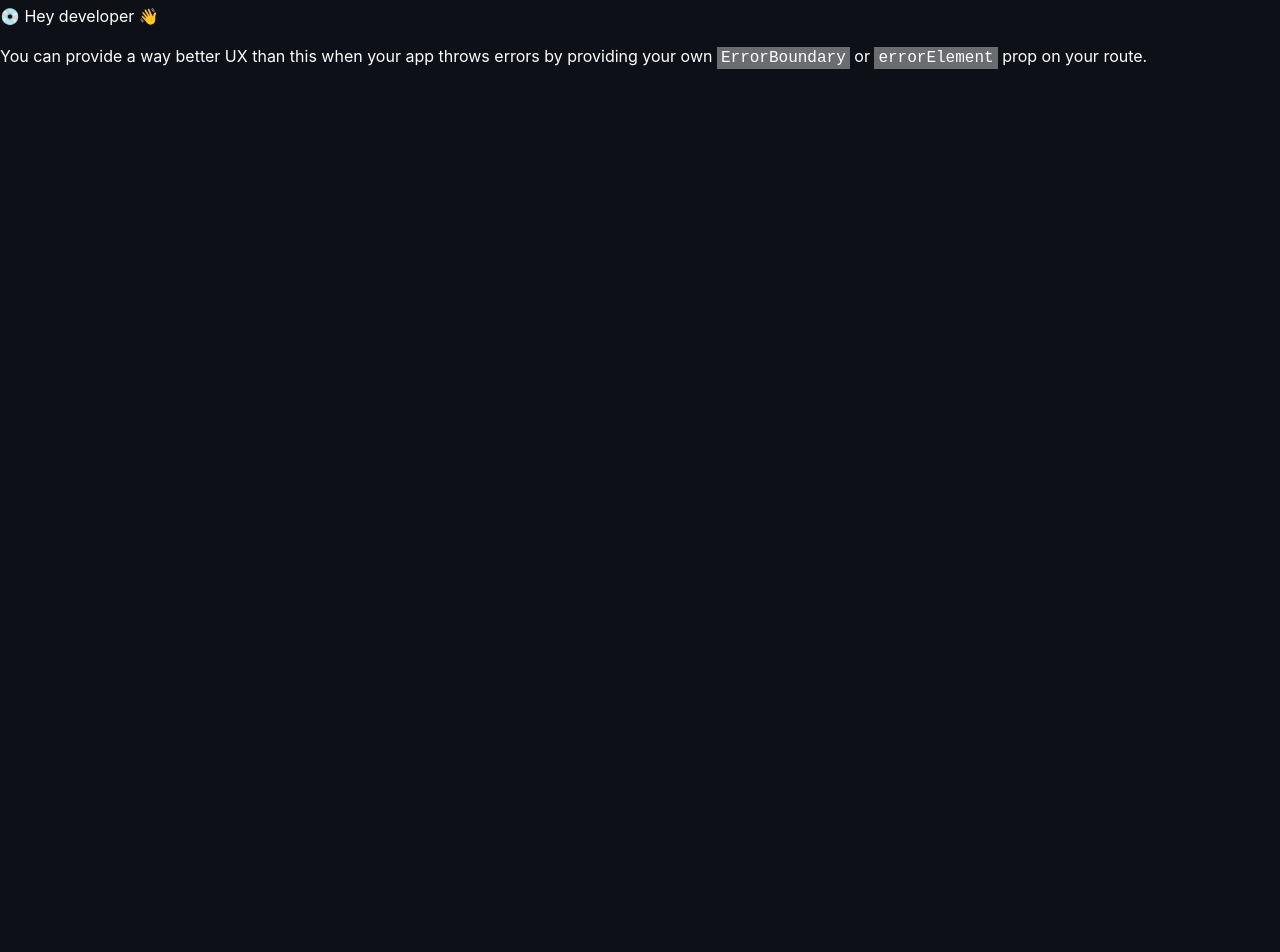
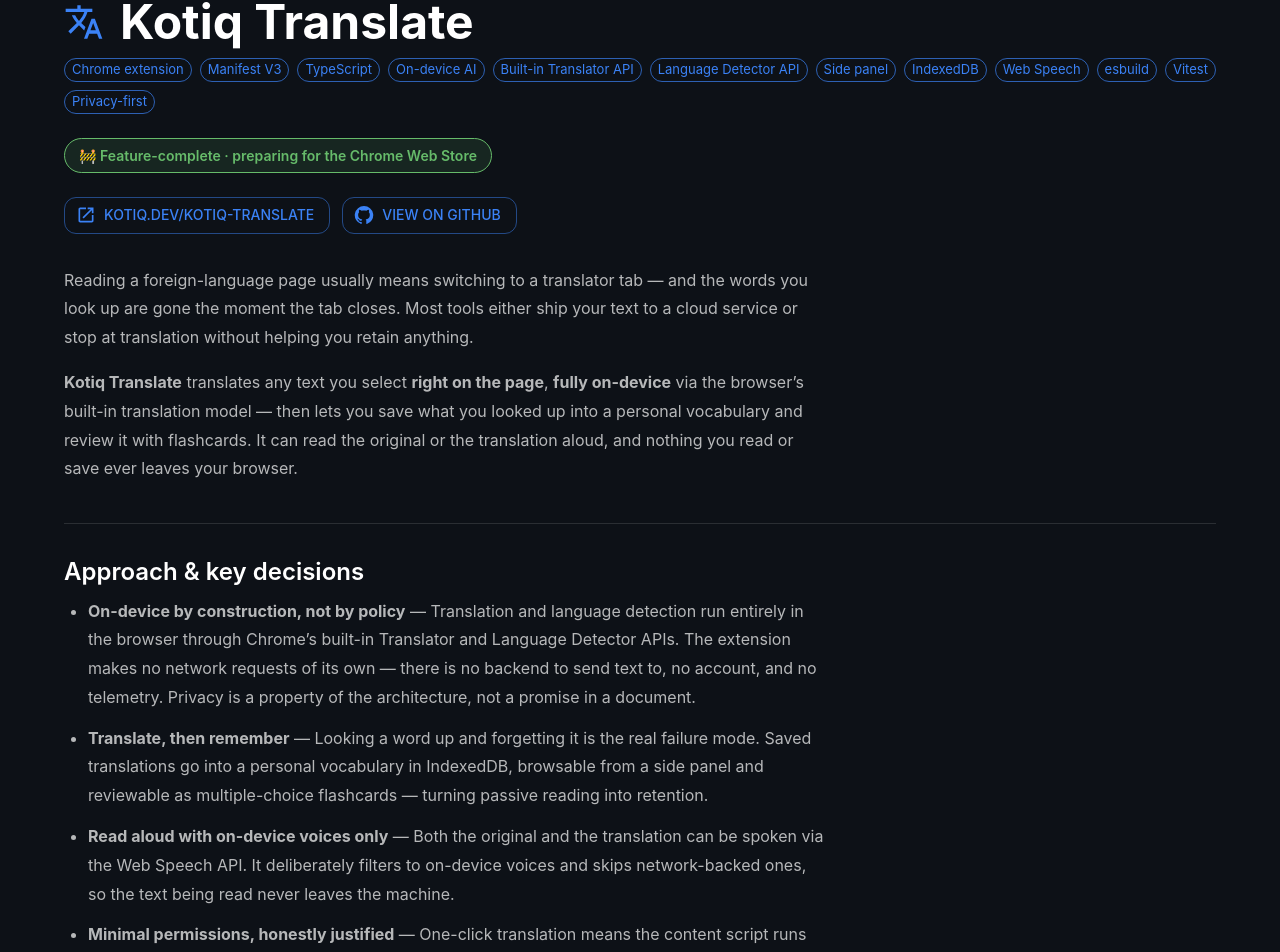
Before and after one commit to olhaarchai/oh-website, a React (Vite) app: page /#/projects/translate in a window 1280 px wide. Before the commit this address had no page. Shown: the part 119-1071 px from the top of the page. Before the commit the page ends 800 px from the top, so only its background shows below. Built offline with nearby package versions, Linux system fonts and the light colour scheme.

Commit message:
Add Kotiq Translate to portfolio

```diff
--- a/src/data/projects.ts
+++ b/src/data/projects.ts
@@ -33,4 +33,15 @@
     githubUrl: 'https://github.com/kotiqdev/kotiq-guard',
     draft: false,
   },
+  {
+    id: 'kotiq-translate',
+    title: 'Kotiq Translate',
+    description:
+      'Chrome extension that translates any text you select fully on-device, using the browser’s built-in Translator and Language Detector APIs — no network calls, no backend, no accounts, no telemetry. Looked-up words are saved to a personal vocabulary (IndexedDB) you review with flashcards, and text is read aloud with on-device voices only. Built on Manifest V3 in TypeScript — service worker, content script, and side panel — with an esbuild pipeline and Vitest unit tests. Privacy-first by construction. Preparing for the Chrome Web Store.',
+    tags: ['Chrome extension', 'Manifest V3', 'TypeScript', 'On-device AI', 'Built-in Translator API', 'Side panel', 'IndexedDB', 'Web Speech', 'esbuild', 'Vitest', 'Privacy-first'],
+    path: '/projects/translate',
+    liveUrl: 'https://kotiq.dev/kotiq-translate/',
+    githubUrl: 'https://github.com/olhaarchai/ext-translator',
+    inProgress: true,
+  },
 ]
--- /dev/null
+++ b/src/pages/TranslatePage.tsx
@@ -0,0 +1,149 @@
+import { Box, Typography, Paper, Chip, Stack, Divider, Button } from '@mui/material'
+import { alpha } from '@mui/material/styles'
+import TranslateIcon from '@mui/icons-material/Translate'
+import OpenInNewIcon from '@mui/icons-material/OpenInNew'
+import GitHubIcon from '@mui/icons-material/GitHub'
+import PipelineFlow from '../components/PipelineFlow'
+
+const tags = [
+  'Chrome extension',
+  'Manifest V3',
+  'TypeScript',
+  'On-device AI',
+  'Built-in Translator API',
+  'Language Detector API',
+  'Side panel',
+  'IndexedDB',
+  'Web Speech',
+  'esbuild',
+  'Vitest',
+  'Privacy-first',
+]
+
+const decisions: { title: string; body: string }[] = [
+  {
+    title: 'On-device by construction, not by policy',
+    body: 'Translation and language detection run entirely in the browser through Chrome’s built-in Translator and Language Detector APIs. The extension makes no network requests of its own — there is no backend to send text to, no account, and no telemetry. Privacy is a property of the architecture, not a promise in a document.',
+  },
+  {
+    title: 'Translate, then remember',
+    body: 'Looking a word up and forgetting it is the real failure mode. Saved translations go into a personal vocabulary in IndexedDB, browsable from a side panel and reviewable as multiple-choice flashcards — turning passive reading into retention.',
+  },
+  {
+    title: 'Read aloud with on-device voices only',
+    body: 'Both the original and the translation can be spoken via the Web Speech API. It deliberately filters to on-device voices and skips network-backed ones, so the text being read never leaves the machine.',
+  },
+  {
+    title: 'Minimal permissions, honestly justified',
+    body: 'One-click translation means the content script runs on all http(s) pages, which triggers the “read your data on all websites” warning and a deeper store review. It reads only the user’s active selection to render the bubble locally — and the privacy policy and permission justifications state exactly that.',
+  },
+]
+
+export default function TranslatePage() {
+  return (
+    <Box>
+      <Stack direction="row" spacing={2} alignItems="center" mb={1}>
+        <TranslateIcon sx={{ fontSize: 40, color: 'primary.main' }} />
+        <Typography variant="h3" fontWeight={700}>
+          Kotiq Translate
+        </Typography>
+      </Stack>
+
+      <Stack direction="row" flexWrap="wrap" gap={1} mb={3}>
+        {tags.map((tag) => (
+          <Chip key={tag} label={tag} size="small" color="primary" variant="outlined" />
+        ))}
+      </Stack>
+
+      <Paper
+        variant="outlined"
+        sx={{
+          display: 'inline-flex',
+          alignItems: 'center',
+          mb: 3,
+          px: 1.75,
+          py: 0.75,
+          borderRadius: 2,
+          borderColor: 'success.main',
+          bgcolor: (theme) => alpha(theme.palette.success.main, 0.12),
+          color: 'success.main',
+          fontWeight: 600,
+          fontSize: '0.875rem',
+        }}
+      >
+        🚧 Feature-complete · preparing for the Chrome Web Store
+      </Paper>
+
+      <Stack direction="row" spacing={1.5} flexWrap="wrap" useFlexGap sx={{ mb: 4 }}>
+        <Button
+          variant="outlined"
+          startIcon={<OpenInNewIcon />}
+          href="https://kotiq.dev/kotiq-translate/"
+          target="_blank"
+          rel="noopener noreferrer"
+        >
+          kotiq.dev/kotiq-translate
+        </Button>
+        <Button
+          variant="outlined"
+          startIcon={<GitHubIcon />}
+          href="https://github.com/olhaarchai/ext-translator"
+          target="_blank"
+          rel="noopener noreferrer"
+        >
+          View on GitHub
+        </Button>
+      </Stack>
+
+      <Typography variant="body1" color="text.secondary" sx={{ maxWidth: 760, mb: 2, lineHeight: 1.8 }}>
+        Reading a foreign-language page usually means switching to a translator tab — and the words you
+        look up are gone the moment the tab closes. Most tools either ship your text to a cloud service or
+        stop at translation without helping you retain anything.
+      </Typography>
+
+      <Typography variant="body1" color="text.secondary" sx={{ maxWidth: 760, mb: 5, lineHeight: 1.8 }}>
+        <strong>Kotiq Translate</strong> translates any text you select <strong>right on the page</strong>,{' '}
+        <strong>fully on-device</strong> via the browser’s built-in translation model — then lets you save
+        what you looked up into a personal vocabulary and review it with flashcards. It can read the
+        original or the translation aloud, and nothing you read or save ever leaves your browser.
+      </Typography>
+
+      <Divider sx={{ mb: 4 }} />
+
+      <Typography variant="h5" fontWeight={600} gutterBottom>
+        Approach &amp; key decisions
+      </Typography>
+      <Stack component="ul" spacing={1.5} sx={{ maxWidth: 760, pl: 3, mt: 1, mb: 5 }}>
+        {decisions.map((d) => (
+          <Typography
+            key={d.title}
+            component="li"
+            variant="body1"
+            color="text.secondary"
+            sx={{ lineHeight: 1.8 }}
+          >
+            <strong>{d.title}</strong> — {d.body}
+          </Typography>
+        ))}
+      </Stack>
+
+      <Typography variant="h5" fontWeight={600} gutterBottom>
+        Flow
+      </Typography>
+      <Box sx={{ mt: 1, mb: 1.5 }}>
+        <PipelineFlow steps={['Select text', 'On-device translate', 'Save to vocabulary', 'Review with flashcards']} />
+      </Box>
+      <Typography variant="body2" color="text.secondary" sx={{ mb: 5 }}>
+        Translation appears in place; saved words become a personal deck you can review later — all in the browser.
+      </Typography>
+
+      <Divider sx={{ mb: 3 }} />
+
+      <Typography variant="body2" color="text.secondary">
+        <strong>Status:</strong> feature-complete and preparing for the Chrome Web Store. Manifest V3 in
+        TypeScript, built with esbuild and unit-tested with Vitest. Desktop Chrome 138+ (the built-in
+        translation APIs are desktop-only).
+      </Typography>
+    </Box>
+  )
+}
--- a/src/router.tsx
+++ b/src/router.tsx
@@ -4,6 +4,7 @@
 import ProjectsPage from './pages/ProjectsPage'
 import ReviewerPage from './pages/ReviewerPage'
 import KotiqPage from './pages/KotiqPage'
+import TranslatePage from './pages/TranslatePage'
 
 export const router = createHashRouter([
   {
@@ -14,6 +15,7 @@
       { path: 'projects', element: <ProjectsPage /> },
       { path: 'projects/reviewer', element: <ReviewerPage /> },
       { path: 'projects/kotiq', element: <KotiqPage /> },
+      { path: 'projects/translate', element: <TranslatePage /> },
     ],
   },
 ])
```
